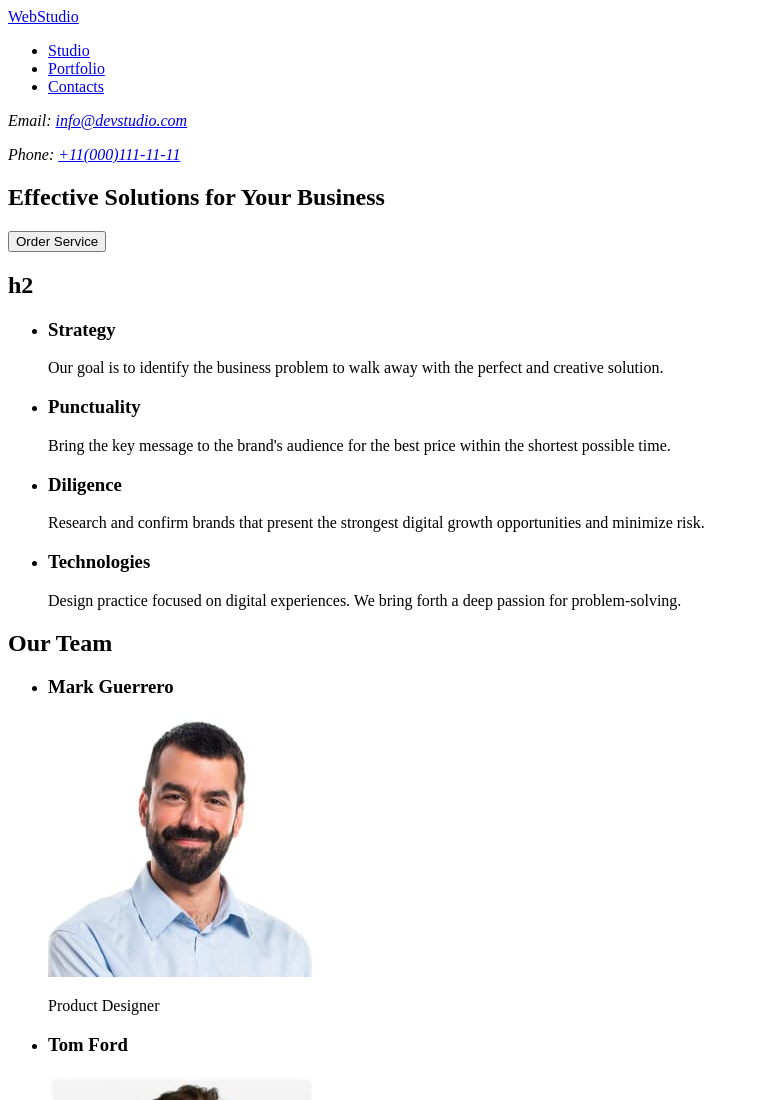
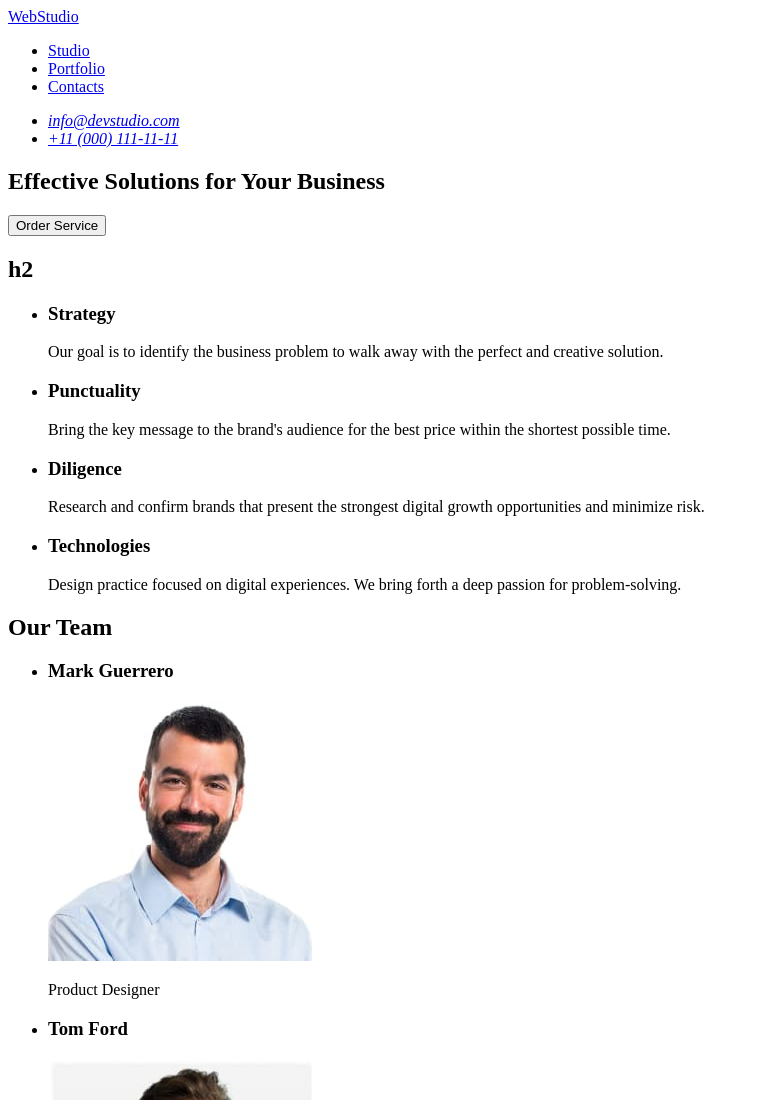
Before and after one commit to BesedinaSofia/goit-markup-hw-01, a plain HTML site: page index.html in a window 1280 px wide. Shown: the top 1100 px of the page, without its empty margins (0-759 px from the left). Drawn offline with Linux system fonts and the light colour scheme.

Commit message:
Update index.html

```diff
--- a/index.html
+++ b/index.html
@@ -16,9 +16,14 @@
           <li><a href="#">Contacts</a></li>
         </ul>
       </nav>
+
       <address>
-        <p>Email: <a href="mailto:info@devstudio.com">info@devstudio.com</a></p>
-        <p>Phone: <a href="tel:+110001111111">+11(000)111-11-11</a></p>
+        <ul>
+          <li>
+            <a href="mailto:info@devstudio.com">info@devstudio.com</a>
+          </li>
+          <li><a href="tel:+110001111111">+11 (000) 111-11-11</a></li>
+        </ul>
       </address>
     </header>
 
```
